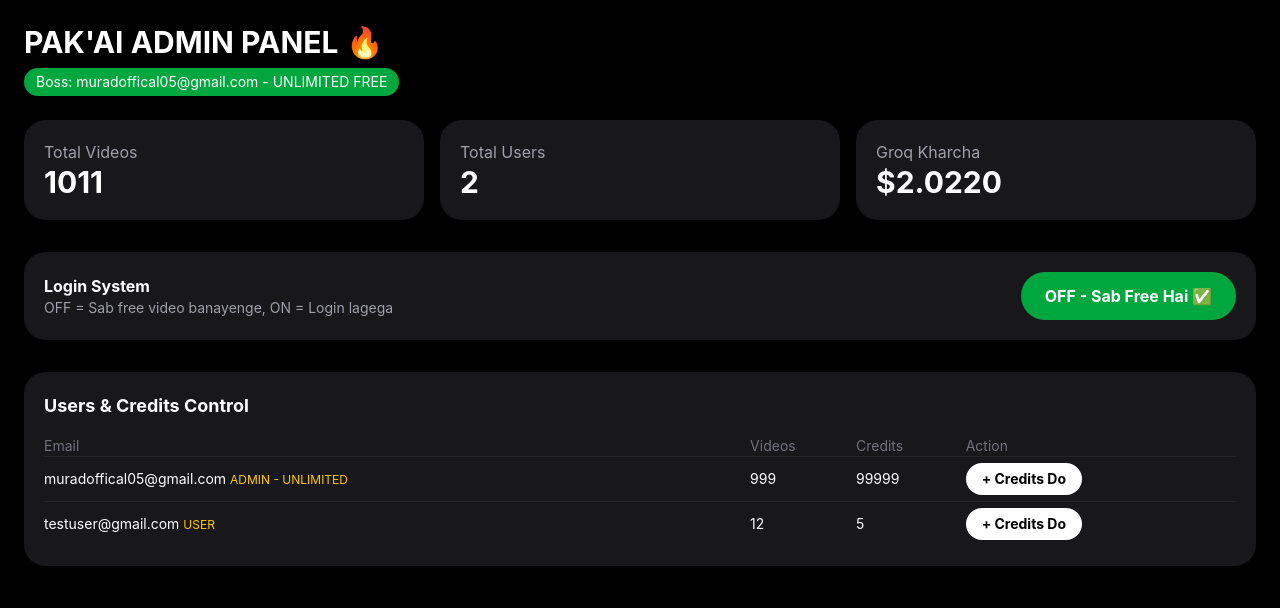
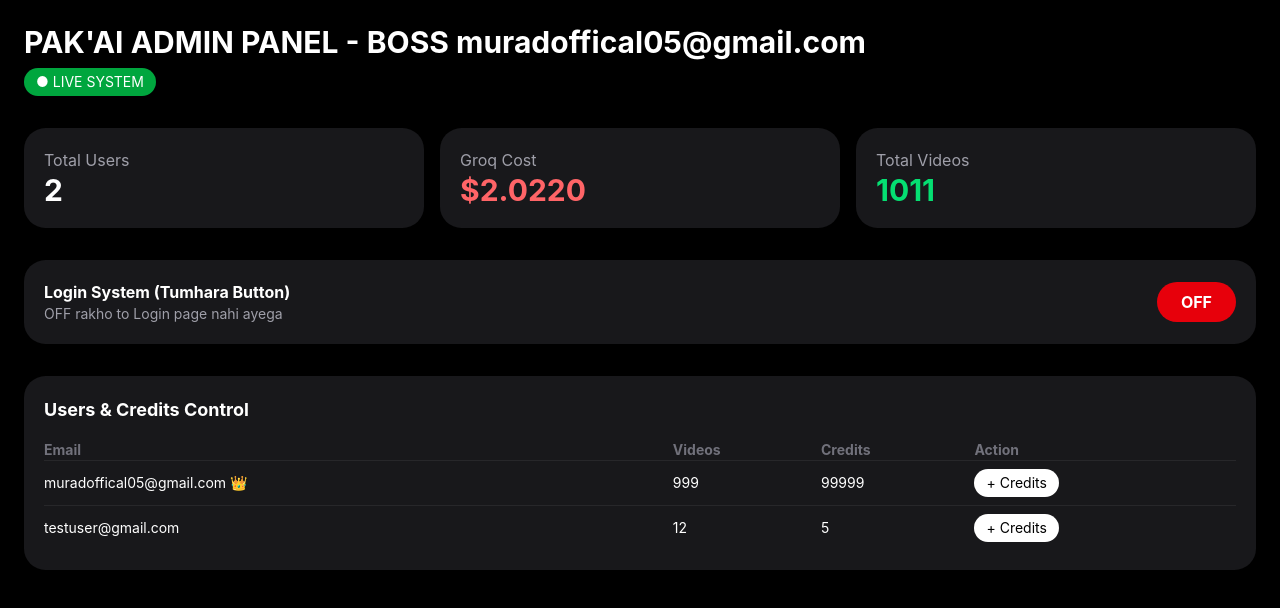
Before and after one commit to publicaffairswithmurad-afk/pakai, a Next.js app: page /admin in a window 1280 px wide. Shown: the top 608 px of the page. Built offline with nearby package versions, Linux system fonts and the light colour scheme.

Commit message:
Update page.tsx

```diff
--- a/app/admin/page.tsx
+++ b/app/admin/page.tsx
@@ -3,10 +3,10 @@ import { useState } from "react"
 
 export default function AdminPanel() {
   const ADMIN_EMAIL = "muradoffical05@gmail.com"
-  const [loginEnabled, setLoginEnabled] = useState(false) // Maine OFF rakha hai - Free for all
+  const [loginEnabled, setLoginEnabled] = useState(false)
   const [users, setUsers] = useState([
-    { email: "muradoffical05@gmail.com", videos: 999, credits: 99999, role: "ADMIN - UNLIMITED" },
-    { email: "testuser@gmail.com", videos: 12, credits: 5, role: "USER" },
+    { email: "muradoffical05@gmail.com", videos: 999, credits: 99999, role: "SUPER_ADMIN" },
+    { email: "testuser@gmail.com", videos: 12, credits: 5, role: "USER" }
   ])
 
   const groqCost = (users.reduce((a,b)=>a+b.videos,0)*0.002).toFixed(4)
@@ -19,24 +19,24 @@ export default function AdminPanel() {
 
   return (
     <div className="min-h-screen bg-black text-white p-6">
-      <h1 className="text-3xl font-bold">PAK'AI ADMIN PANEL 🔥</h1>
-      <p className="bg-green-600 inline-block px-3 py-1 rounded-full text-sm mt-2 mb-6">Boss: {ADMIN_EMAIL} - UNLIMITED FREE</p>
+      <h1 className="text-3xl font-bold">PAK'AI ADMIN PANEL - BOSS {ADMIN_EMAIL}</h1>
+      <p className="bg-green-600 inline-block px-3 py-1 rounded-full text-sm mt-2">● LIVE SYSTEM</p>
 
-      <div className="grid grid-cols-3 gap-4 mb-8">
-        <div className="bg-zinc-900 p-5 rounded-2xl"><p className="text-zinc-400">Total Videos</p><h2 className="text-3xl font-bold">{users.reduce((a,b)=>a+b.videos,0)}</h2></div>
-        <div className="bg-zinc-900 p-5 rounded-2xl"><p className="text-zinc-400">Total Users</p><h2 className="text-3xl font-bold">{users.length}</h2></div>
-        <div className="bg-zinc-900 p-5 rounded-2xl"><p className="text-zinc-400">Groq Kharcha</p><h2 className="text-3xl font-bold">${groqCost}</h2></div>
+      <div className="grid grid-cols-3 gap-4 my-8">
+        <div className="bg-zinc-900 p-5 rounded-2xl"><p className="text-zinc-400">Total Users</p><p className="text-3xl font-bold">{users.length}</p></div>
+        <div className="bg-zinc-900 p-5 rounded-2xl"><p className="text-zinc-400">Groq Cost</p><p className="text-3xl font-bold text-red-400">${groqCost}</p></div>
+        <div className="bg-zinc-900 p-5 rounded-2xl"><p className="text-zinc-400">Total Videos</p><p className="text-3xl font-bold text-green-400">{users.reduce((a,b)=>a+b.videos,0)}</p></div>
       </div>
 
       <div className="bg-zinc-900 p-5 rounded-2xl mb-8 flex justify-between items-center">
-        <div><p className="font-bold">Login System</p><p className="text-sm text-zinc-400">OFF = Sab free video banayenge, ON = Login lagega</p></div>
-        <button onClick={()=>setLoginEnabled(!loginEnabled)} className={`px-6 py-3 rounded-full font-bold ${loginEnabled?'bg-red-600':'bg-green-600'}`}>{loginEnabled ? "ON - Login Lag Raha Hai" : "OFF - Sab Free Hai ✅"}</button>
+        <div><p className="font-bold">Login System (Tumhara Button)</p><p className="text-sm text-zinc-400">OFF rakho to Login page nahi ayega</p></div>
+        <button onClick={()=>setLoginEnabled(!loginEnabled)} className={`${loginEnabled ? 'bg-green-600' : 'bg-red-600'} px-6 py-2 rounded-full font-bold`}>{loginEnabled ? 'ON' : 'OFF'}</button>
       </div>
 
       <div className="bg-zinc-900 p-5 rounded-2xl">
         <h3 className="font-bold mb-4 text-lg">Users & Credits Control</h3>
-        <table className="w-full text-sm"><thead className="text-zinc-500"><tr><td>Email</td><td>Videos</td><td>Credits</td><td>Action</td></tr></thead>
-          <tbody>{users.map(u=><tr key={u.email} className="border-t border-zinc-800"><td className="py-3">{u.email} <span className="text-xs text-yellow-400">{u.role}</span></td><td>{u.videos}</td><td>{u.credits}</td><td><button onClick={()=>giveCredits(u.email)} className="bg-white text-black px-4 py-1.5 rounded-full font-bold">+ Credits Do</button></td></tr>)}</tbody>
+        <table className="w-full text-sm"><thead><tr className="text-zinc-500 text-left"><th>Email</th><th>Videos</th><th>Credits</th><th>Action</th></tr></thead>
+        <tbody>{users.map(u=><tr key={u.email} className="border-t border-zinc-800"><td className="py-3">{u.email} {u.role==='SUPER_ADMIN' && '👑'}</td><td>{u.videos}</td><td>{u.credits}</td><td><button onClick={()=>giveCredits(u.email)} className="bg-white text-black px-3 py-1 rounded-full">+ Credits</button></td></tr>)}</tbody>
         </table>
       </div>
     </div>
```
